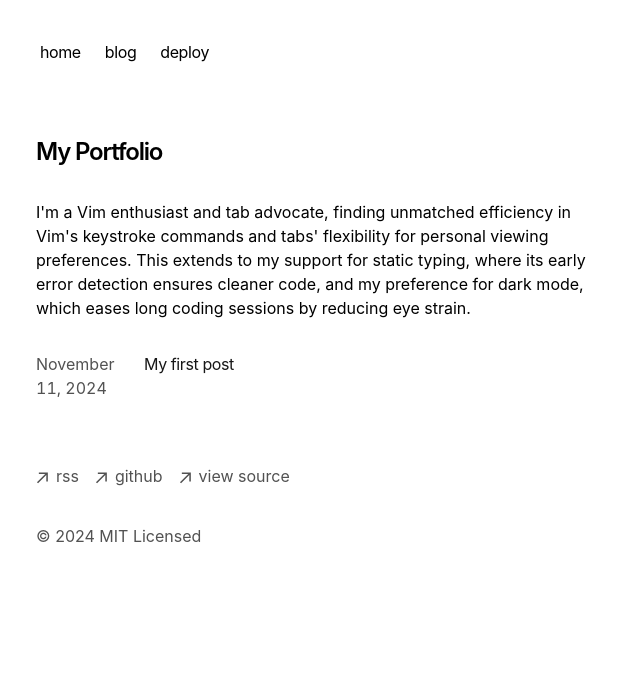
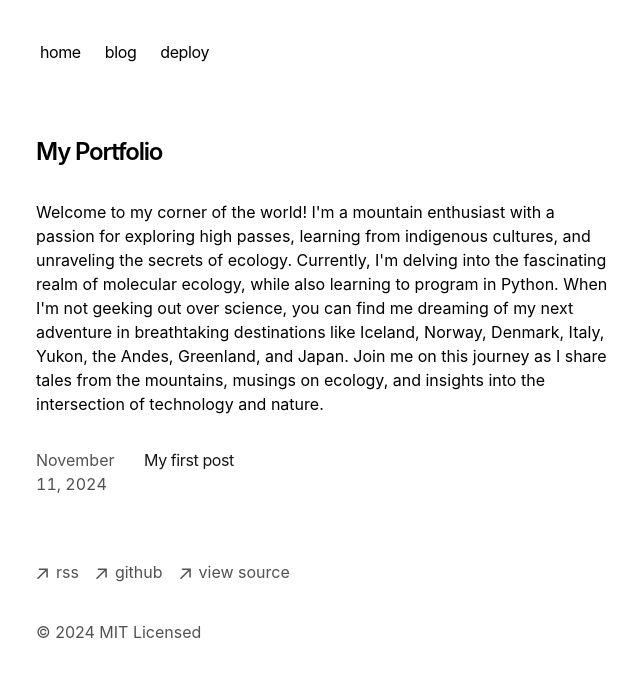
Before and after one commit to Kungairola/blog, a Next.js app in the folder blog/: page / in a window 1280 px wide. Shown: the top 676 px of the page, without its empty margins (316-956 px from the left). Built offline with nearby package versions, Linux system fonts and the light colour scheme.

Commit message:
Update page.tsx
updating the UI of my Home page at blog repository

```diff
--- a/blog/app/page.tsx
+++ b/blog/app/page.tsx
@@ -7,11 +7,7 @@ export default function Page() {
         My Portfolio
       </h1>
       <p className="mb-4">
-        {`I'm a Vim enthusiast and tab advocate, finding unmatched efficiency in
-        Vim's keystroke commands and tabs' flexibility for personal viewing
-        preferences. This extends to my support for static typing, where its
-        early error detection ensures cleaner code, and my preference for dark
-        mode, which eases long coding sessions by reducing eye strain.`}
+        {`Welcome to my corner of the world! I'm a mountain enthusiast with a passion for exploring high passes, learning from indigenous cultures, and unraveling the secrets of ecology. Currently, I'm delving into the fascinating realm of molecular ecology, while also learning to program in Python. When I'm not geeking out over science, you can find me dreaming of my next adventure in breathtaking destinations like Iceland, Norway, Denmark, Italy, Yukon, the Andes, Greenland, and Japan. Join me on this journey as I share tales from the mountains, musings on ecology, and insights into the intersection of technology and nature.`}
       </p>
       <div className="my-8">
         <BlogPosts />
```
